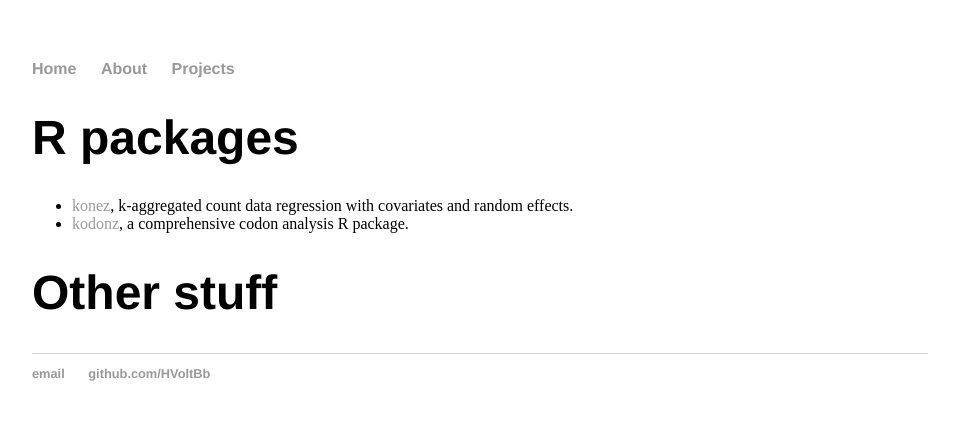
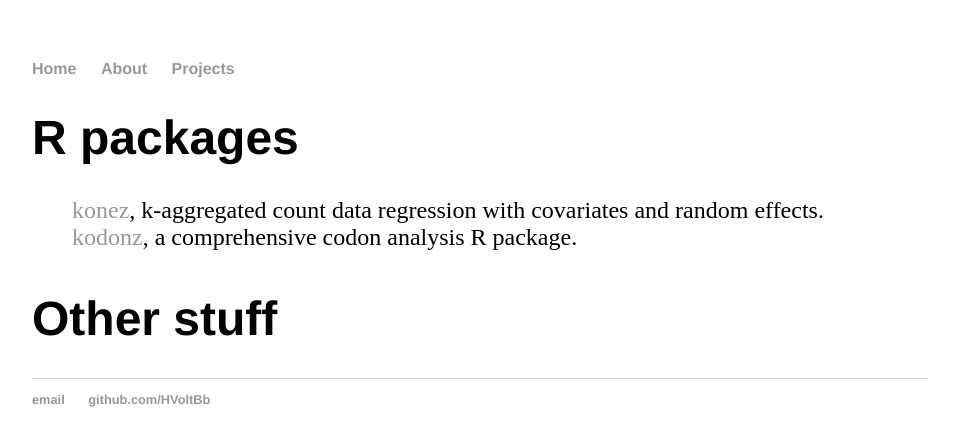
Before and after one commit to HVoltBb/HVoltBb.github.io, a Jekyll site: the page built from projects/index.html, in a window 1280 px wide. Shown: the top 446 px of the page, without its empty margins (160-1119 px from the left). Built offline with Jekyll 4.4.1, drawn with Linux system fonts in a browser that asks for light colours.

Commit message:
update pages

```diff
--- a/about/index.html
+++ b/about/index.html
@@ -1,5 +1,5 @@
 ---
 layout: default
-title: About me
+title: about
 ---
-<div class="blurb"><p> Under construction.</p></div>
+<div>This website hosts some of my packages and code sample in data analysis. To learn more about my past education and experiences, check <a href="https://www.linkedin.com/in/can-zhou-65970838">my LinkedIn</a> profile.</div>
--- a/css/main.css
+++ b/css/main.css
@@ -33,11 +33,11 @@
     font-size: .8em;
 }
 
-ul.posts {
+ul.stuff {
     margin: 20px auto 40px;
     font-size: 1.5em;
 }
 
-ul.posts li {
+ul.stuff li {
     list-style: none;
 }
--- a/cv/index.html
+++ /dev/null
@@ -1,5 +0,0 @@
----
-layout: default
-title: CV
----
-<div>Check <a href="https://www.linkedin.com/in/can-zhou-65970838">my LinkedIn</a> profile.</div>
--- a/projects/index.html
+++ b/projects/index.html
@@ -3,7 +3,7 @@
 title: Projects
 ---
 <h1>R packages</h1>
-<ul>
+<ul class='stuff'>
 	<li><a href="https://hvoltbb.github.io/konez/">konez</a>, k-aggregated count data regression with covariates and random effects.</li>
 	<li><a href="https://hvoltbb.github.io/kodonz/">kodonz</a>, a comprehensive codon analysis R package.</li>
 </ul>
```
